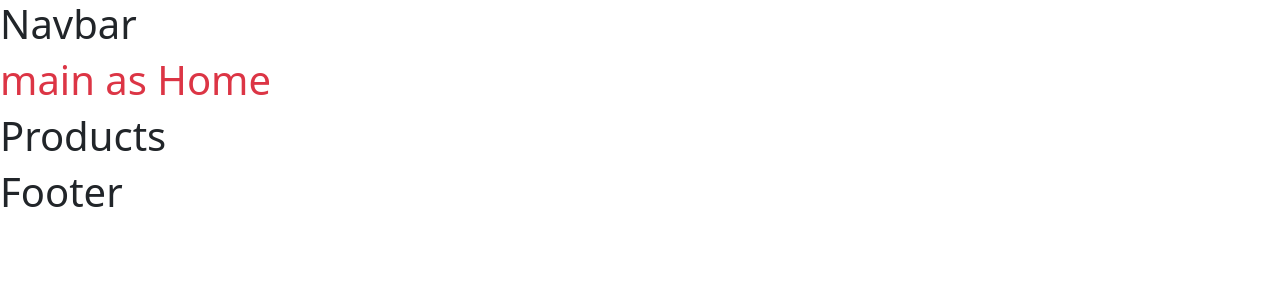
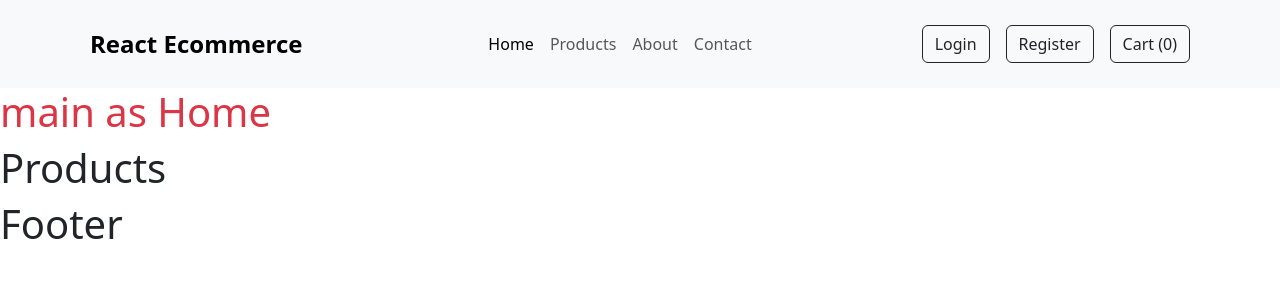
Before and after one commit to Rameshkanuri95/ecommerce-website, a React (Vite) app: page / in a window 1280 px wide. Shown: the top 300 px of the page. Built offline with nearby package versions, Linux system fonts and the light colour scheme.

Commit message:
NavBar added

```diff
--- a/src/components/Navbar.jsx
+++ b/src/components/Navbar.jsx
@@ -1,10 +1,63 @@
-import React from 'react'
+import React from "react"
+import { NavLink } from "react-router-dom"
+import { useSelector } from "react-redux"
+const Navbar = () => {
+  const state = useSelector((state) => state.handleCart)
+  return (
+    <nav className="navbar navbar-expand-lg navbar-light bg-light py-3 sticky-top">
+      <div className="container">
+        <NavLink className="navbar-brand fw-bold fs-4 px-2" to="/">
+          React Ecommerce
+        </NavLink>
+        <button
+          className="navbar-toggler mx-2"
+          type="button"
+          data-toggle="collapse"
+          data-target="#navbarSupportedContent"
+          aria-controls="navbarSupportedContent"
+          aria-expanded="false"
+          aria-label="Toggle navigation"
+        >
+          <span className="navbar-toggler-icon"></span>
+        </button>
 
-const Navbar = () => {
-  return (
-    <div>
-      <h1>Navbar</h1>
-    </div>
+        <div className="collapse navbar-collapse" id="navbarSupportedContent">
+          <ul className="navbar-nav m-auto my-2 text-center">
+            <li className="nav-item">
+              <NavLink className="nav-link" to="/">
+                Home
+              </NavLink>
+            </li>
+            <li className="nav-item">
+              <NavLink className="nav-link" to="/product">
+                Products
+              </NavLink>
+            </li>
+            <li className="nav-item">
+              <NavLink className="nav-link" to="/about">
+                About
+              </NavLink>
+            </li>
+            <li className="nav-item">
+              <NavLink className="nav-link" to="/contact">
+                Contact
+              </NavLink>
+            </li>
+          </ul>
+          <div>
+            <NavLink to="/login" className="btn btn-outline-dark m-2">
+              <i className="fa fa-sign-in-alt mr-1"></i> Login
+            </NavLink>
+            <NavLink to="/register" className="btn btn-outline-dark m-2">
+              <i className="fa fa-sign-in-alt mr-1"></i> Register
+            </NavLink>
+            <NavLink to="/cart" className="btn btn-outline-dark m-2">
+              <i className="fa fa-sign-in-alt mr-1"></i> Cart ({state.length})
+            </NavLink>
+          </div>
+        </div>
+      </div>
+    </nav>
   )
 }
 
```
